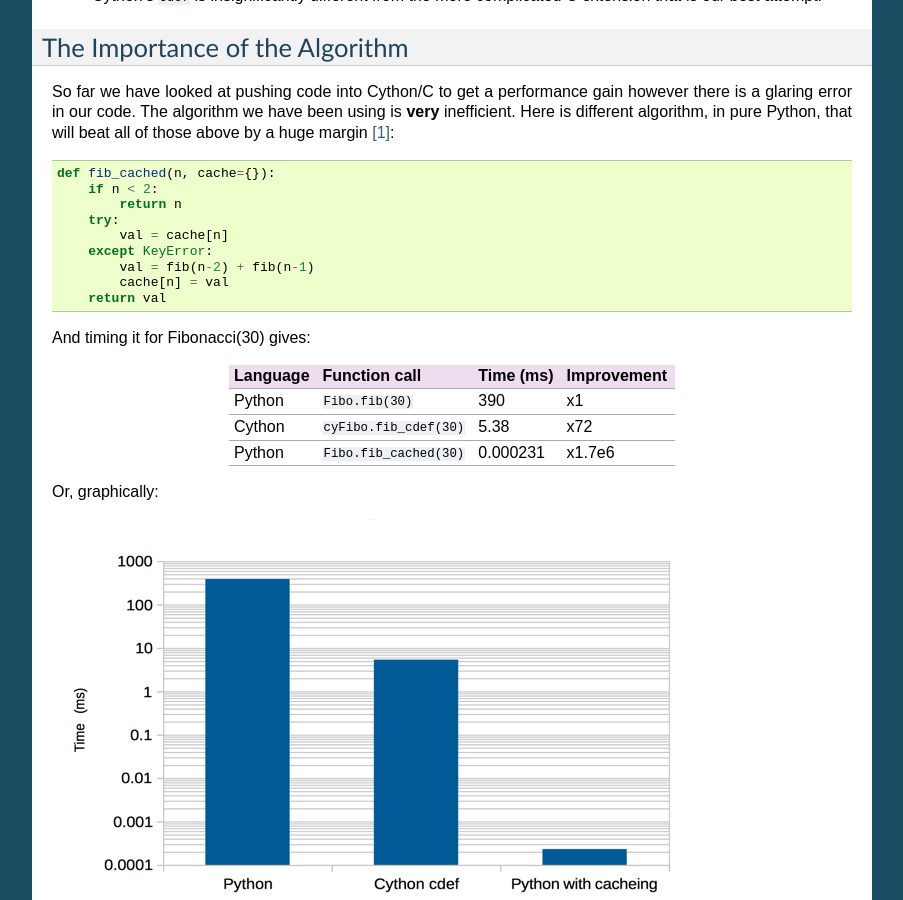
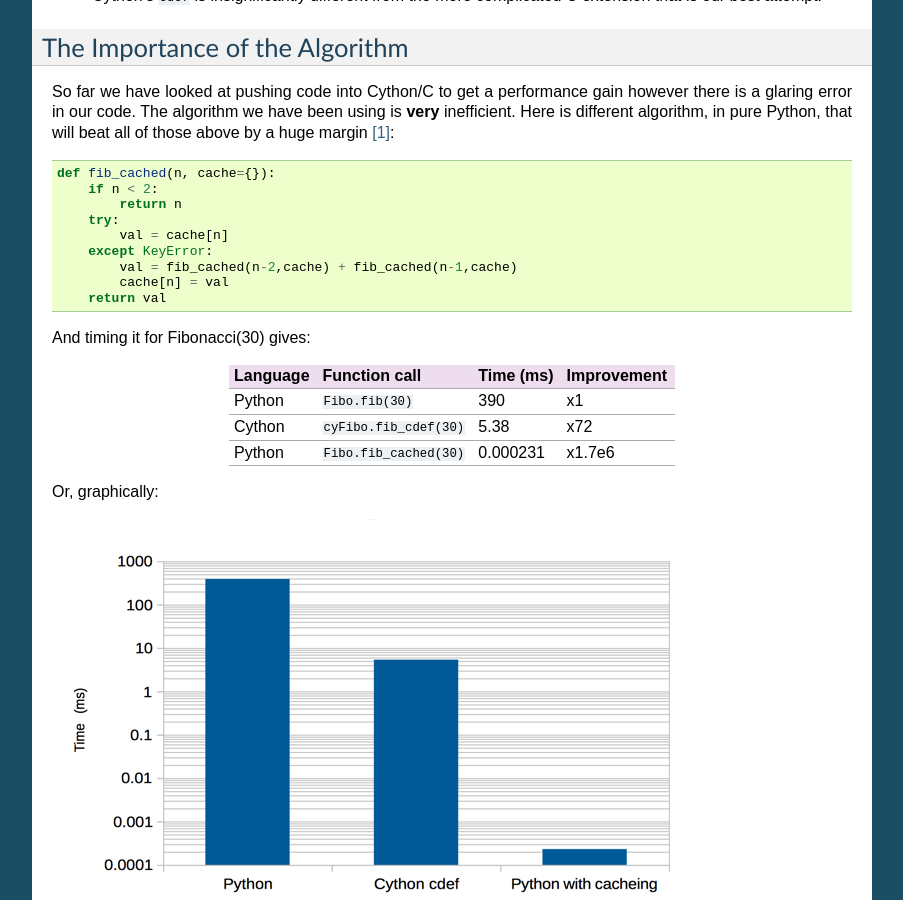
Before and after one commit to paulross/NotesOnCython, a Sphinx documentation site: the page built from doc/source/fibo_speed.rst, in a window 1280 px wide and 900 px high, scrolled down 3314 px. Shown: the whole window, without its empty margins (198-1101 px from the left). Built offline with Sphinx 7.4.7, drawn with Linux system fonts in a browser that asks for light colours.

Commit message:
Update fibo_speed.rst
def fib_cached(n, cache={}):
    if n < 2:
        return n
    try:
        val = cache[n]
    except KeyError:
        val = fib(n-2) + fib(n-1)
        cache[n] = val
    return val

Maybe there is a typo error  in  function body :
val = fib(n-2) + fib(n-1)
should be like this:
val = fib_cached(n-2,cache) + fib_cached(n-1,cache)

```diff
--- a/doc/source/fibo_speed.rst
+++ b/doc/source/fibo_speed.rst
@@ -189,7 +189,7 @@ So far we have looked at pushing code into Cython/C to get a performance gain ho
         try:
             val = cache[n]
         except KeyError:
-            val = fib(n-2) + fib(n-1)
+            val = fib_cached(n-2,cache) + fib_cached(n-1,cache)
             cache[n] = val
         return val
 
```
